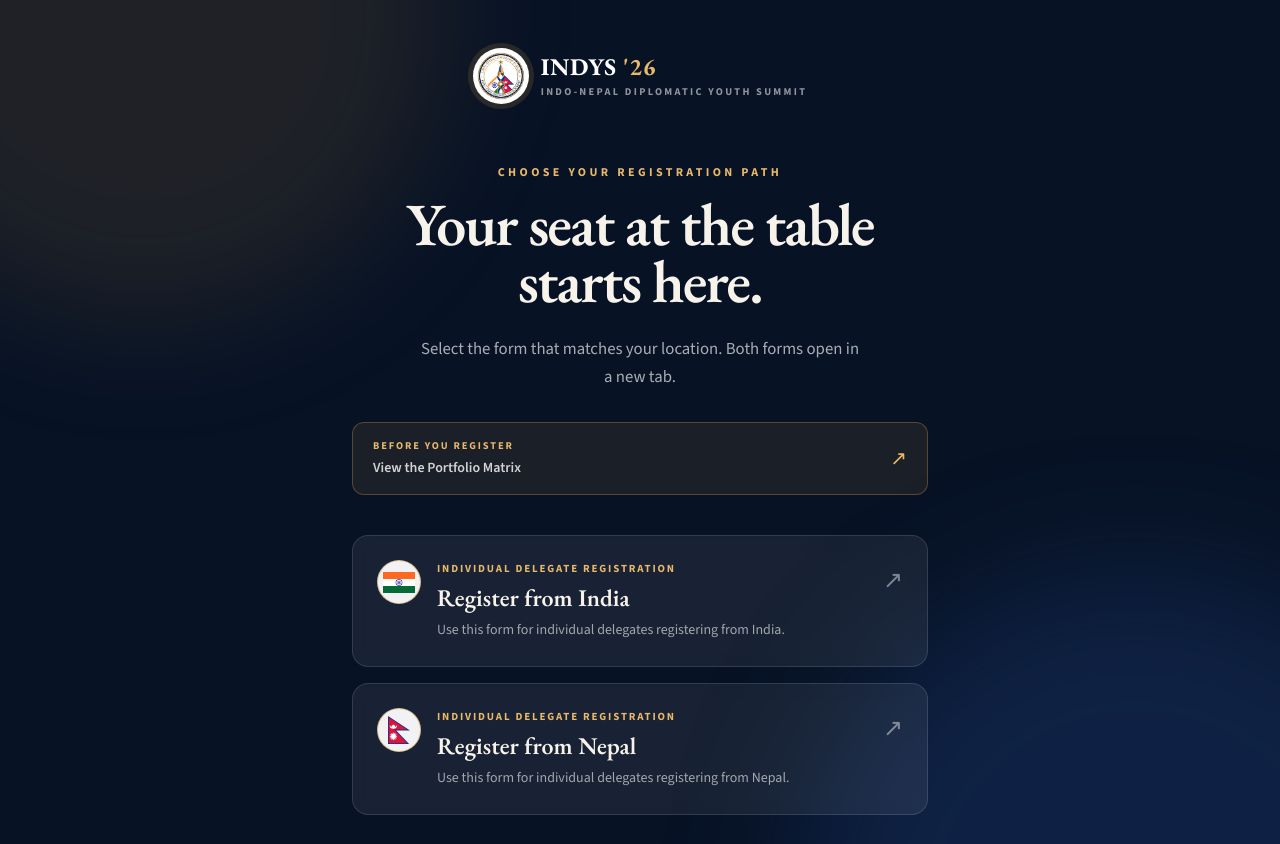
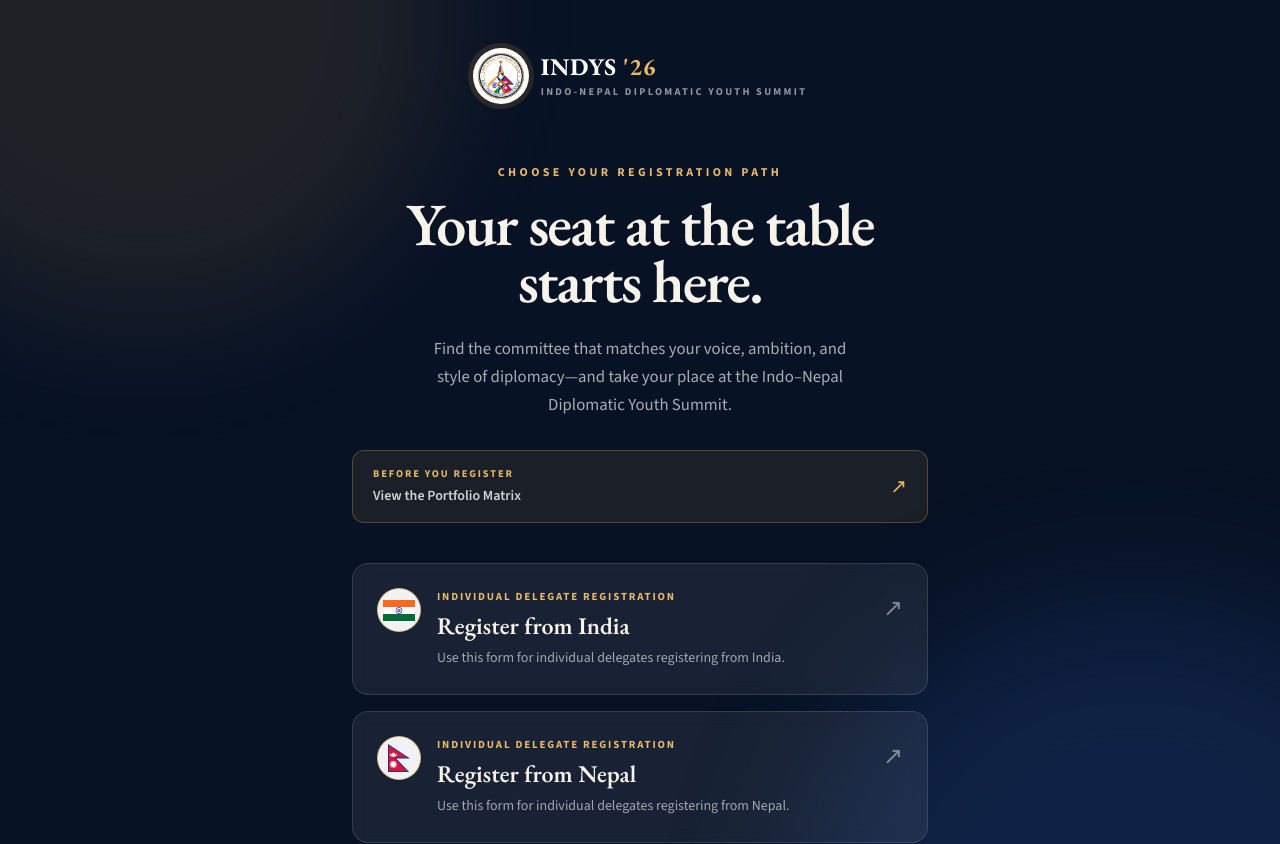
Before and after one commit to raunak-raj0032/indys-next, a Next.js app: page /register in a window 1280 px wide. Shown: the top 844 px of the page. Built offline with nearby package versions, Linux system fonts and the light colour scheme; no server answers.

Commit message:
Refine registration page committee copy

```diff
--- a/src/app/register/page.tsx
+++ b/src/app/register/page.tsx
@@ -48,7 +48,7 @@ export default function RegisterPage() {
           <div className="mt-14">
             <p className="text-xs font-extrabold uppercase tracking-[0.28em] text-[#e8b96a]">Choose your registration path</p>
             <h1 className="mt-4 font-[family-name:var(--font-serif)] text-5xl font-semibold leading-[0.95] tracking-[-0.03em] text-[#f7f3eb] sm:text-6xl">Your seat at the table starts here.</h1>
-            <p className="mx-auto mt-6 max-w-md text-[1.05rem] leading-7 text-white/65">Select the form that matches your location. Both forms open in a new tab.</p>
+            <p className="mx-auto mt-6 max-w-md text-[1.05rem] leading-7 text-white/65">Find the committee that matches your voice, ambition, and style of diplomacy—and take your place at the Indo–Nepal Diplomatic Youth Summit.</p>
           </div>
         </header>
 
--- a/src/components/RegistrationPopup.tsx
+++ b/src/components/RegistrationPopup.tsx
@@ -27,7 +27,7 @@ export default function RegistrationPopup() {
     const timer = window.setTimeout(() => {
       rememberPopup();
       setIsOpen(true);
-    }, 800);
+    }, 15_000);
 
     return () => window.clearTimeout(timer);
   }, []);
```
